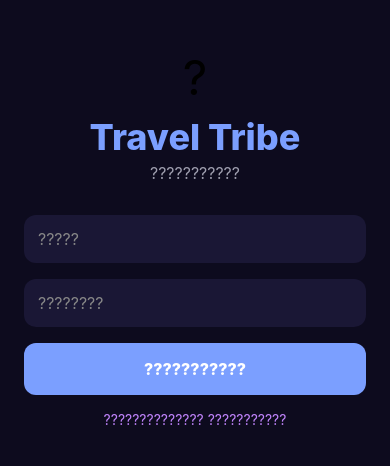
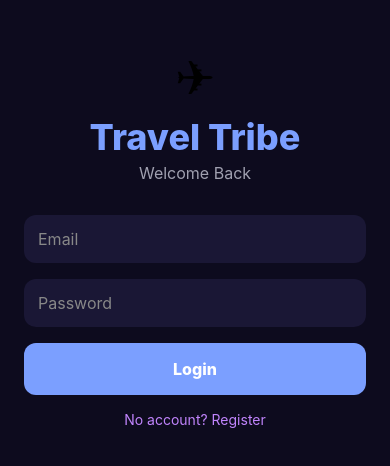
Before and after one commit to prccpdam-max/travel-tribe-frontend, a React Native app: screen /Login in a window 390 px wide. Shown: the part 184-650 px from the top of the page. Built offline with nearby package versions, Linux system fonts and the light colour scheme; no server answers.

Commit message:
fix english login

```diff
--- a/src/screens/LoginScreen.js
+++ b/src/screens/LoginScreen.js
@@ -9,33 +9,33 @@ export default function LoginScreen({ navigation }) {
   const [isRegister, setIsRegister] = useState(false);
 
   const handleAuth = async () => {
-    if (!email || !password) { Alert.alert("?????????????????????????"); return; }
+    if (!email || !password) { Alert.alert("Please enter email and password"); return; }
     setLoading(true);
     try {
       if (isRegister) {
         await registerWithEmail(email, password);
-        Alert.alert("?????????????????!");
+        Alert.alert("Registration successful!");
       } else {
         await loginWithEmail(email, password);
       }
     } catch (e) {
-      Alert.alert("??????????????", e.message);
+      Alert.alert("Error", e.message);
     }
     setLoading(false);
   };
 
   return (
     <View style={s.container}>
-      <Text style={s.logo}>?</Text>
+      <Text style={s.logo}>✈</Text>
       <Text style={s.title}>Travel Tribe</Text>
-      <Text style={s.subtitle}>{isRegister ? "???????????" : "???????????"}</Text>
-      <TextInput style={s.input} placeholder="?????" placeholderTextColor="#888" value={email} onChangeText={setEmail} keyboardType="email-address" autoCapitalize="none" />
-      <TextInput style={s.input} placeholder="????????" placeholderTextColor="#888" secureTextEntry value={password} onChangeText={setPassword} />
+      <Text style={s.subtitle}>{isRegister ? "Create Account" : "Welcome Back"}</Text>
+      <TextInput style={s.input} placeholder="Email" placeholderTextColor="#888" value={email} onChangeText={setEmail} keyboardType="email-address" autoCapitalize="none" />
+      <TextInput style={s.input} placeholder="Password" placeholderTextColor="#888" secureTextEntry value={password} onChangeText={setPassword} />
       <TouchableOpacity style={s.btn} onPress={handleAuth} disabled={loading}>
-        {loading ? <ActivityIndicator color="#fff" /> : <Text style={s.btnText}>{isRegister ? "???????????" : "???????????"}</Text>}
+        {loading ? <ActivityIndicator color="#fff" /> : <Text style={s.btnText}>{isRegister ? "Register" : "Login"}</Text>}
       </TouchableOpacity>
       <TouchableOpacity onPress={() => setIsRegister(!isRegister)}>
-        <Text style={s.switchText}>{isRegister ? "???????????? ???????????" : "?????????????? ???????????"}</Text>
+        <Text style={s.switchText}>{isRegister ? "Already have an account? Login" : "No account? Register"}</Text>
       </TouchableOpacity>
     </View>
   );
```
